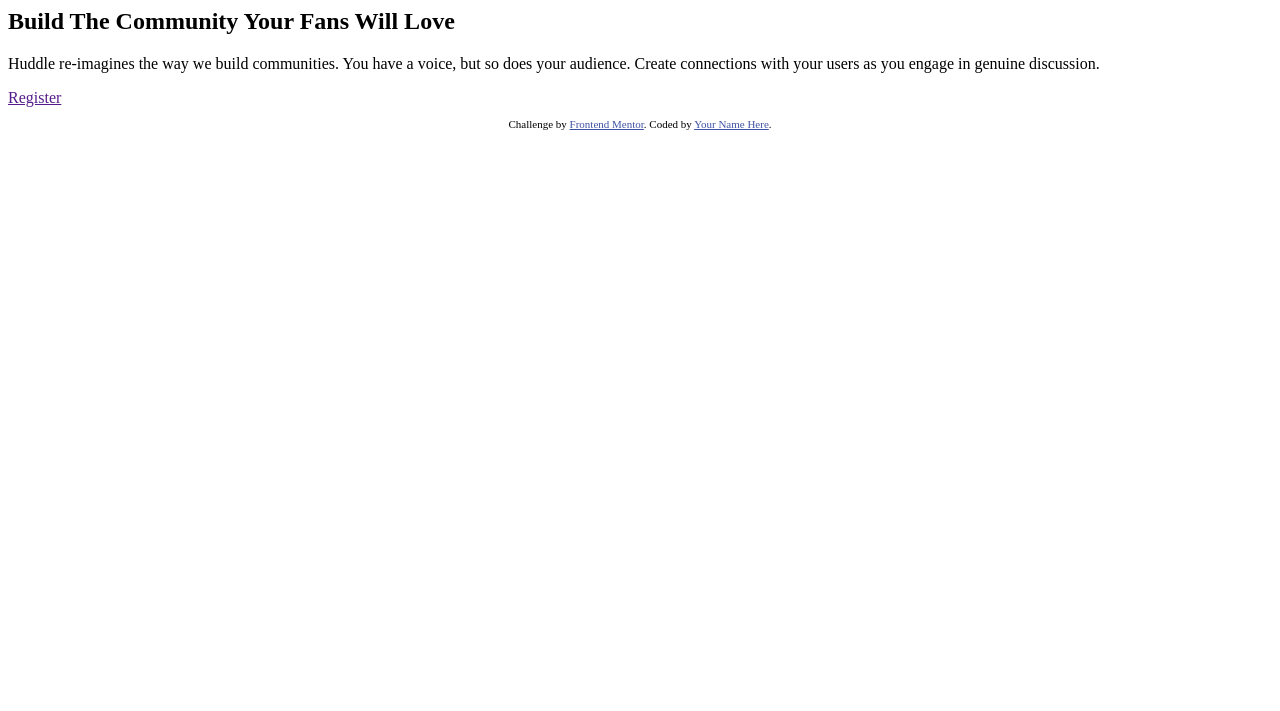
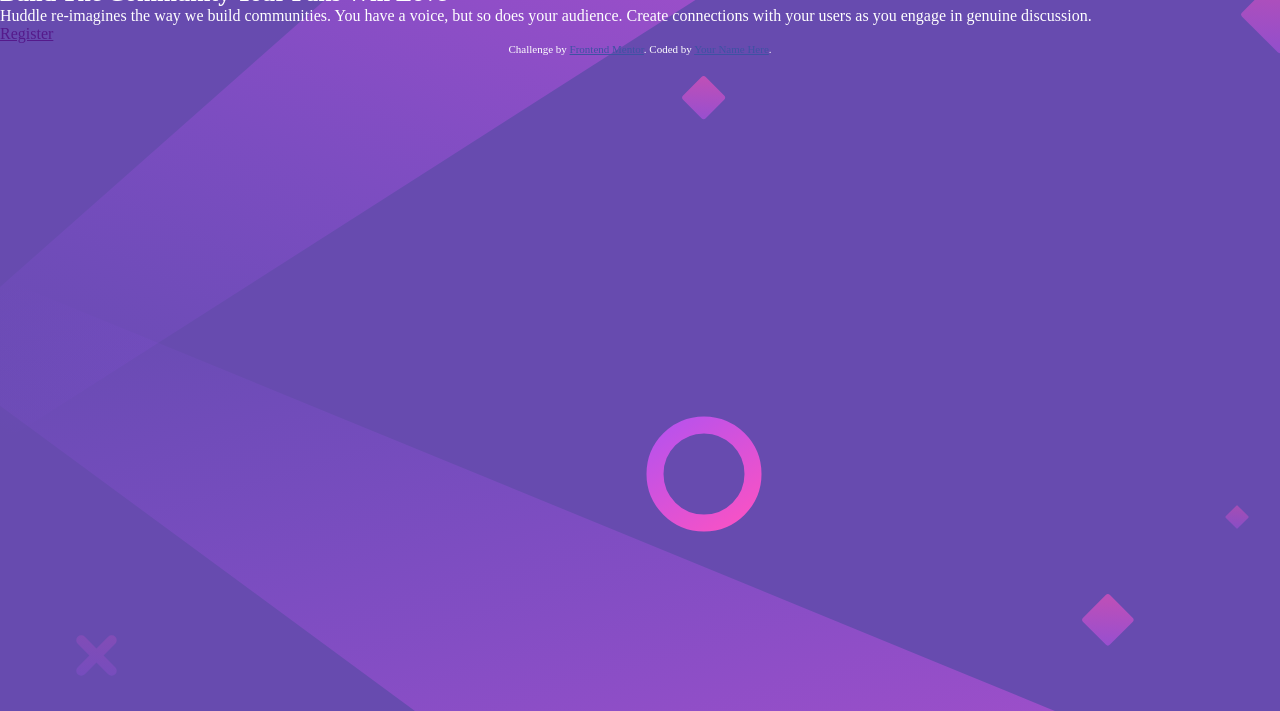
Before and after one commit to Chaituvarma-109/FrontEndMentor-Challanges, a plain HTML site: page huddle-landing-page-with-single-introductory-section-master/index.html in a window 1280 px wide. Shown: the part 89-800 px from the top of the page. Drawn offline with Linux system fonts and the light colour scheme.

Commit message:
css body properties added

```diff
--- a/huddle-landing-page-with-single-introductory-section-master/index.html
+++ b/huddle-landing-page-with-single-introductory-section-master/index.html
@@ -7,6 +7,8 @@
   <link rel="icon" type="image/png" sizes="32x32" href="./images/favicon-32x32.png">
 
   <title>Frontend Mentor | Huddle landing page with single introductory section</title>
+
+  <link rel="stylesheet" href="styles.css">
 
   <!-- Feel free to remove these styles or customise in your own stylesheet 👍 -->
   <style>
--- a/huddle-landing-page-with-single-introductory-section-master/styles.css
+++ b/huddle-landing-page-with-single-introductory-section-master/styles.css
@@ -3,3 +3,10 @@
     padding: 0;
     box-sizing: border-box;
 }
+
+body {
+    background-color: #674baf;
+    background-image: url("images/bg-desktop.svg");
+    background-repeat: no-repeat;
+    color: #fff;
+}
```
